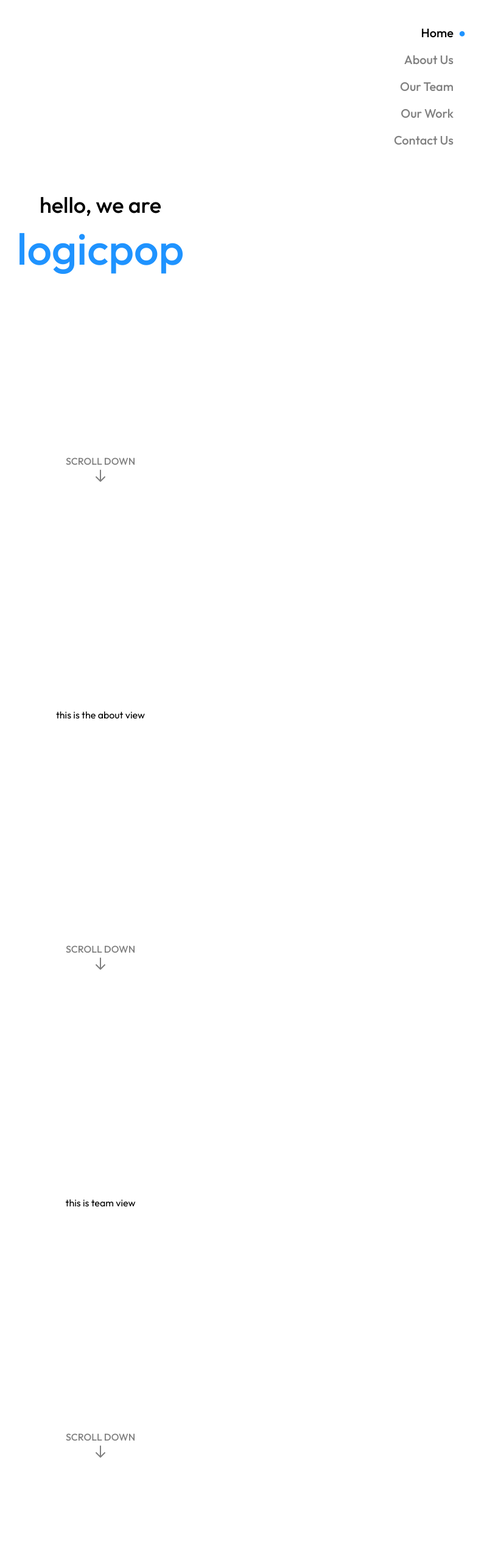
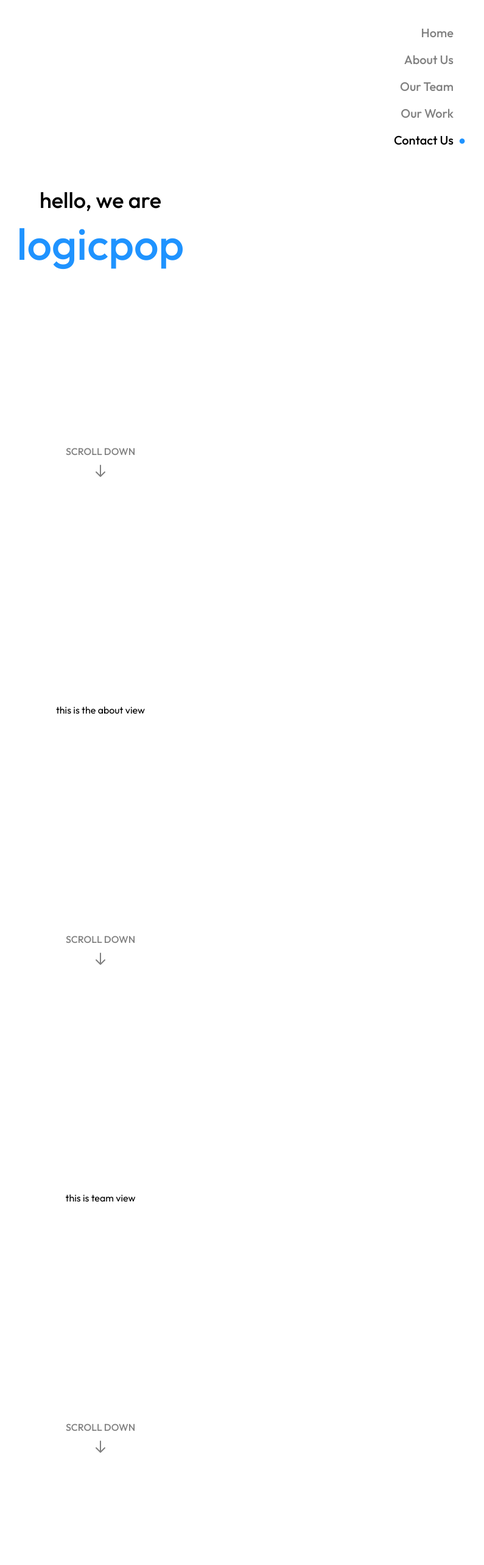
Before and after one commit to fxlui/logicpop-website, a Next.js app: page / in a window 1280 px wide. Shown: the top 2566 px of the page at 61% size, without its empty margins (475-1270 px from the left). Built offline with nearby package versions, Linux system fonts and the light colour scheme.

Commit message:
implemented reactive desktop menu

```diff
--- a/src/components/ViewLayout.tsx
+++ b/src/components/ViewLayout.tsx
@@ -1,18 +1,26 @@
-import { FC, MutableRefObject } from 'react'
+import { FC, MutableRefObject, useEffect } from 'react'
 
+import useOnScreen from '../hooks/useOnScreen'
 import ArrowDown from '../components/icons/ArrowDown'
 
 const ViewLayout: FC<{
+  setCurrentView: () => void
   customFooter?: JSX.Element
   viewRef: MutableRefObject<HTMLDivElement | null>
-}> = ({ viewRef, customFooter, children }) => {
+}> = ({ viewRef, customFooter, children, setCurrentView }) => {
+  const isViewOnScreen = useOnScreen(viewRef)
+
+  useEffect(() => {
+    if (isViewOnScreen) setCurrentView()
+  }, [isViewOnScreen, setCurrentView])
+
   return (
     <div ref={viewRef} className="view-container">
       <main className="main-container">{children}</main>
-      <div className="flex-shrink-0 flex flex-col items-center pb-2">
+      <div className="flex-shrink-0 flex flex-col items-center pb-4">
         {customFooter ?? (
           <>
-            <p className="text-label font-medium">SCROLL DOWN</p>
+            <p className="text-label font-medium pb-2">SCROLL DOWN</p>
             <ArrowDown className="w-6 h-6 stroke-label" />
           </>
         )}
--- /dev/null
+++ b/src/hooks/useOnScreen.ts
@@ -0,0 +1,28 @@
+import { useState, useEffect, MutableRefObject } from 'react'
+
+export default function useOnScreen(
+  ref: MutableRefObject<HTMLDivElement | null>
+) {
+  const [isIntersecting, setIntersecting] = useState(false)
+  const [observer, setObserver] = useState<IntersectionObserver | null>(null)
+
+  useEffect(() => {
+    setObserver(
+      new IntersectionObserver(
+        ([entry]) => setIntersecting(entry.isIntersecting),
+        { threshold: 0.6 }
+      )
+    )
+  }, [])
+
+  useEffect(() => {
+    if (ref.current && observer) {
+      observer.observe(ref.current)
+    }
+    return () => {
+      observer?.disconnect()
+    }
+  }, [observer, ref])
+
+  return isIntersecting
+}
--- a/src/pages/index.tsx
+++ b/src/pages/index.tsx
@@ -1,17 +1,19 @@
 import Head from 'next/head'
-import { useState, useRef, useEffect } from 'react'
 import type { NextPage } from 'next'
+import { useState, useRef } from 'react'
 
 import type { View } from '../types'
+import HomeView from '../views/HomeView'
+import WorkView from '../views/WorkView'
+import TeamView from '../views/TeamView'
+import AboutView from '../views/AboutView'
+import ContactView from '../views/ContactView'
+import ViewLayout from '../components/ViewLayout'
 import DesktopMenu from '../components/DesktopMenu'
-import HomeView from '../views/HomeView'
-import AboutView from '../views/AboutView'
-import TeamView from '../views/TeamView'
-import WorkView from '../views/WorkView'
-import ViewLayout from '../components/ViewLayout'
-import ContactView from '../views/ContactView'
 
 const Home: NextPage = () => {
+  // right now this state will trigger rerender frequently since it's in the root
+  // TODO: use somthing like zustand instead
   const [currentView, setCurrentView] = useState<View>('HOME')
 
   const homeRef = useRef<HTMLDivElement | null>(null)
@@ -21,12 +23,8 @@ const Home: NextPage = () => {
   const contactRef = useRef<HTMLDivElement | null>(null)
 
   function scrollToView(view: View) {
-    setCurrentView(view)
-  }
-
-  useEffect(() => {
     const option: ScrollIntoViewOptions = { behavior: 'smooth' }
-    switch (currentView) {
+    switch (view) {
       case 'HOME':
         homeRef.current?.scrollIntoView(option)
         break
@@ -40,12 +38,12 @@ const Home: NextPage = () => {
         workRef.current?.scrollIntoView(option)
         break
       case 'CONTACT_US':
-        contactRef.current?.scrollIntoView({ behavior: 'smooth' })
+        contactRef.current?.scrollIntoView(option)
         break
       default:
         break
     }
-  }, [currentView])
+  }
 
   return (
     <div className="w-full">
@@ -57,25 +55,38 @@ const Home: NextPage = () => {
 
       <DesktopMenu {...{ currentView, scrollToView }} />
 
-      <ViewLayout viewRef={homeRef}>
+      <ViewLayout
+        viewRef={homeRef}
+        setCurrentView={() => setCurrentView('HOME')}
+      >
         <HomeView />
       </ViewLayout>
 
-      <ViewLayout viewRef={aboutRef}>
+      <ViewLayout
+        viewRef={aboutRef}
+        setCurrentView={() => setCurrentView('ABOUT_US')}
+      >
         <AboutView />
       </ViewLayout>
 
-      <ViewLayout viewRef={teamRef}>
+      <ViewLayout
+        viewRef={teamRef}
+        setCurrentView={() => setCurrentView('OUR_TEAM')}
+      >
         <TeamView />
       </ViewLayout>
 
-      <ViewLayout viewRef={workRef}>
+      <ViewLayout
+        viewRef={workRef}
+        setCurrentView={() => setCurrentView('OUR_WORK')}
+      >
         <WorkView />
       </ViewLayout>
 
       <ViewLayout
         viewRef={contactRef}
         customFooter={<p>© 2021 logicpop. ABN 51 329 039 302</p>}
+        setCurrentView={() => setCurrentView('CONTACT_US')}
       >
         <ContactView />
       </ViewLayout>
--- a/src/views/HomeView.tsx
+++ b/src/views/HomeView.tsx
@@ -1,6 +1,3 @@
-import ViewLayout from '../components/ViewLayout'
-import ArrowDown from '../components/icons/ArrowDown'
-
 function HomeView() {
   return (
     <>
```
